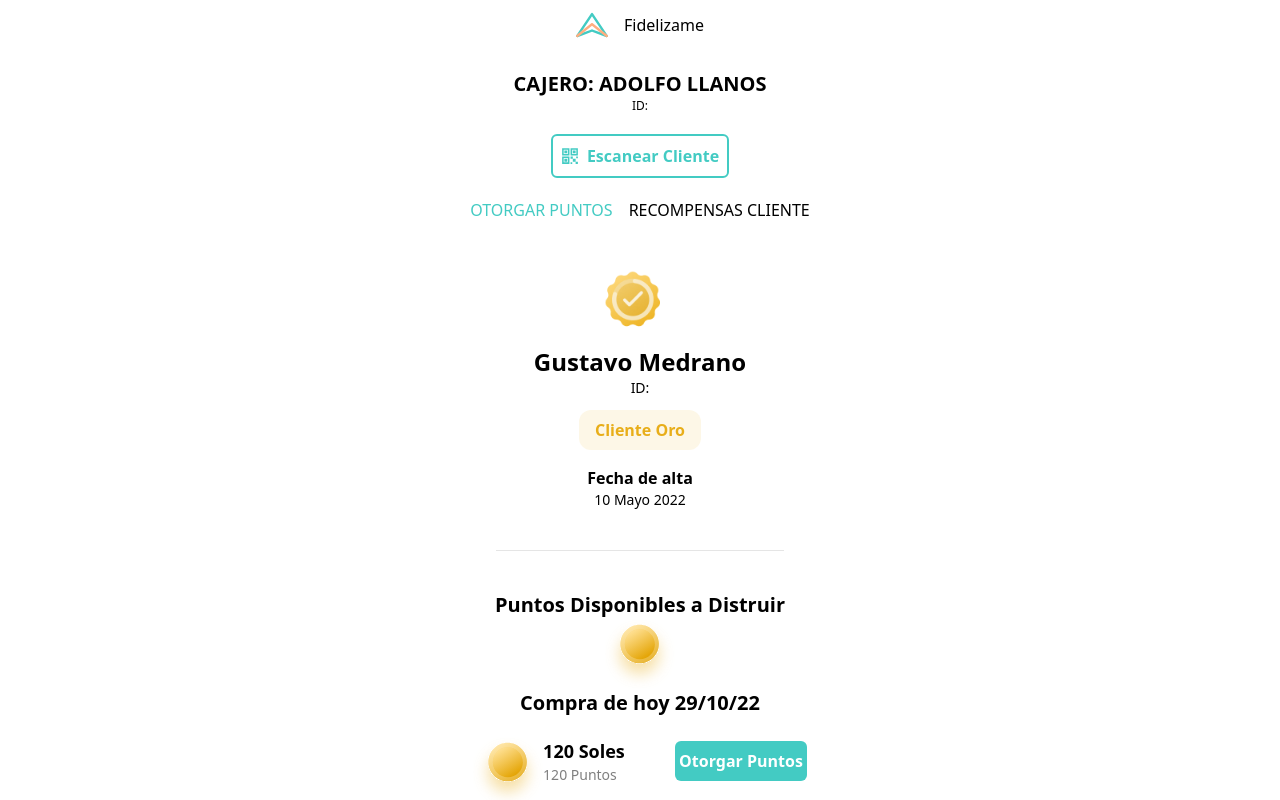
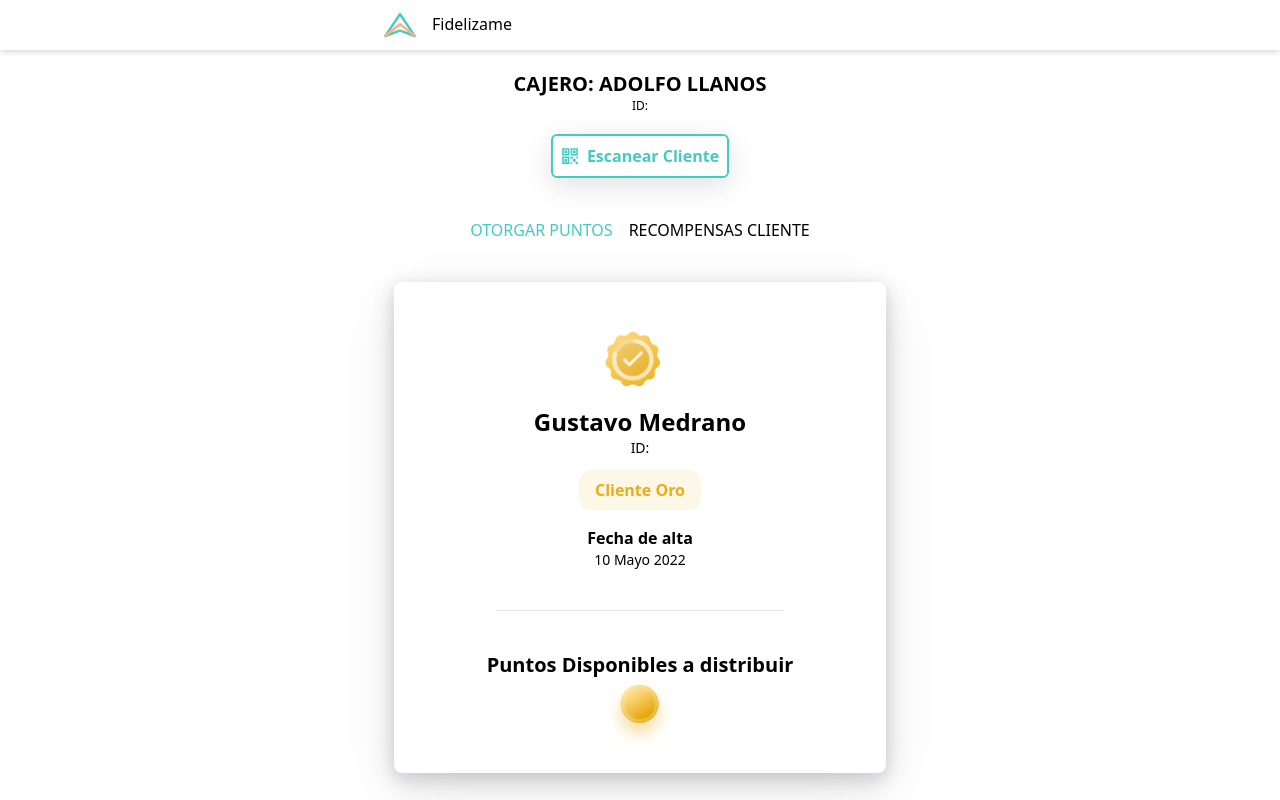
Before and after one commit to MarvoloV/fidelizame-app, a Next.js app: page /cliente/user in a window 1280 px wide. Shown: the top 800 px of the page. Built offline with nearby package versions, Linux system fonts and the light colour scheme.

Commit message:
add box shadow

```diff
--- a/src/components/Header.tsx
+++ b/src/components/Header.tsx
@@ -3,8 +3,8 @@ import React from "react";
 
 export const Header = () => {
   return (
-    <header className="flex w-full justify-center px-5 py-3 bg-white">
-      <div className="flex items-center">
+    <header className="flex w-full justify-center px-5 py-3 bg-white shadow-md">
+      <div className="flex w-[32rem] justify-left items-left">
         <Image src="/images/fidelizame.svg" alt="logo" width={32} height={25} />
         <h1 className="pl-4 text-base">Fidelizame</h1>
       </div>
--- a/src/pages/cliente/user.tsx
+++ b/src/pages/cliente/user.tsx
@@ -43,7 +43,7 @@ const User: NextPage = () => {
             </p>
           </div>
         </div>
-        <button className="flex items-center border-2 border-primary text-primary font-semibold p-2 rounded-md hover:bg-primary hover:text-white">
+        <button className="flex items-center border-2 border-primary text-primary font-semibold p-2 rounded-md hover:bg-primary hover:text-white shadow-[0_8px_30px_rgb(0,0,0,0.12)]">
           <figure className="pr-2">
             <Image
               src="/images/ion_qr-code-sharp.svg"
@@ -54,7 +54,7 @@ const User: NextPage = () => {
           </figure>
           Escanear Cliente
         </button>
-        <div className="w-full flex justify-center pt-5">
+        <div className="w-full flex justify-center pt-5 mt-5">
           <div
             className={`px-2 text-md font-medium ${
               tabActive === "grant" ? "text-primary" : ""
@@ -73,7 +73,8 @@ const User: NextPage = () => {
           </div>
         </div>
         {tabActive === "grant" && (
-          <div className="flex flex-col items-center pt-11 ">
+          <div>
+            <div className="flex flex-col items-center pt-11 pb-6 rounded-lg mt-10 mb-20 shadow-[0px_4px_16px_rgba(17,17,26,0.1),_0px_8px_24px_rgba(17,17,26,0.1),_0px_16px_56px_rgba(17,17,26,0.1)]">
               <figure>
                 <Image
                   src="/images/Bronze-CertCard.png"
@@ -90,7 +91,7 @@ const User: NextPage = () => {
               <p className="font-bold text-base mt-4">Fecha de alta</p>
               <p className="font-normal text-sm">10 Mayo 2022</p>
               <div className="h-px w-72 bg-black/10 mt-10 mb-10" />
-            <p className="font-bold text-xl">Puntos Disponibles a Distruir</p>
+              <p className="font-bold text-xl">Puntos Disponibles a distribuir</p>
               <div className="flex  items-center ">
                 <figure>
                   <Image
@@ -101,12 +102,15 @@ const User: NextPage = () => {
                   />
                 </figure>
                 {/* <p className="font-semibold text-lg">{data.tokensCajero} Pts</p> */}
+              </div>
+            </div>
+            <div className="flex flex-col items-center pt-11 rounded-lg mt-10 mb-20 shadow-[0px_4px_16px_rgba(17,17,26,0.1),_0px_8px_24px_rgba(17,17,26,0.1),_0px_16px_56px_rgba(17,17,26,0.1)]">
               <div className="flex items-center">
                 {/* <p className="font-normal text-sm text-black/50">
                   Hasta 23/10/2022
                 </p> */}
               </div>
-            </div>
+
             {/* <p className="font-bold text-xl mt-5">Puntos utilizados</p>
             <div className="flex mt-5">
               <figure>
@@ -179,6 +183,7 @@ const User: NextPage = () => {
                 <p className="px-10 pt-3 pb-10 text-center">
                   Fueron otorgados <b>120 puntos</b> a la billetera de Gustavo
                 </p>
+              </div>
             </div>
           </div>
         )}
--- a/src/redux/blockchain/blockchainReducer.js
+++ b/src/redux/blockchain/blockchainReducer.js
@@ -33,7 +33,7 @@ const blockchainReducer = (state = initialState, action) => {
     case "SAVE_USER":
       console.log("action", action.payload);
       return {
-        ...initialState,
+        ...state,
         loading: false,
         accountUser: action.payload,
       };
```
Lines whose indentation alone changed are shown as unchanged.
